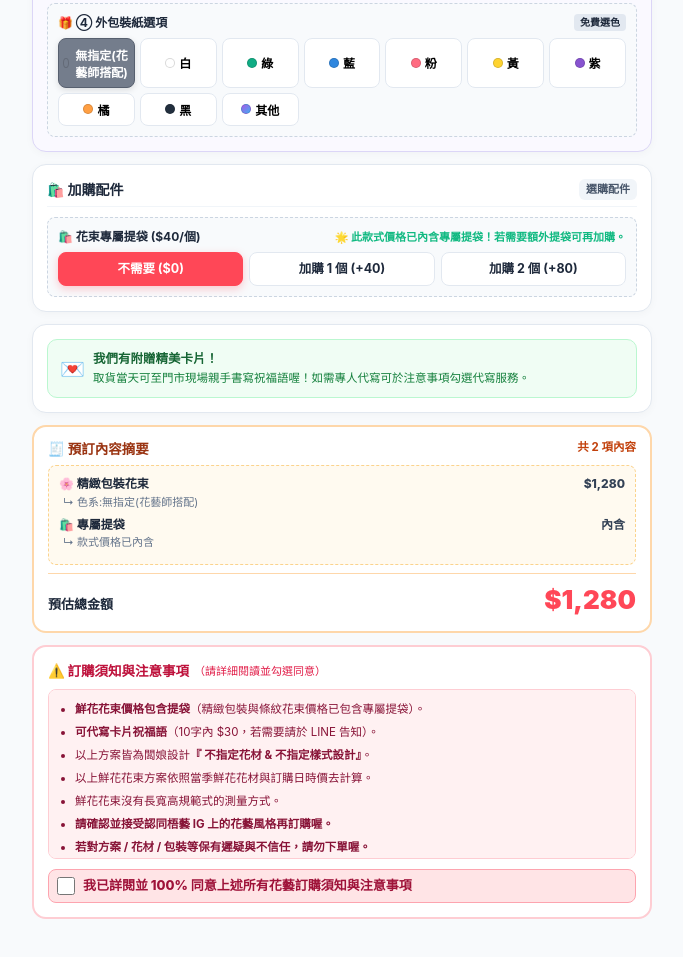
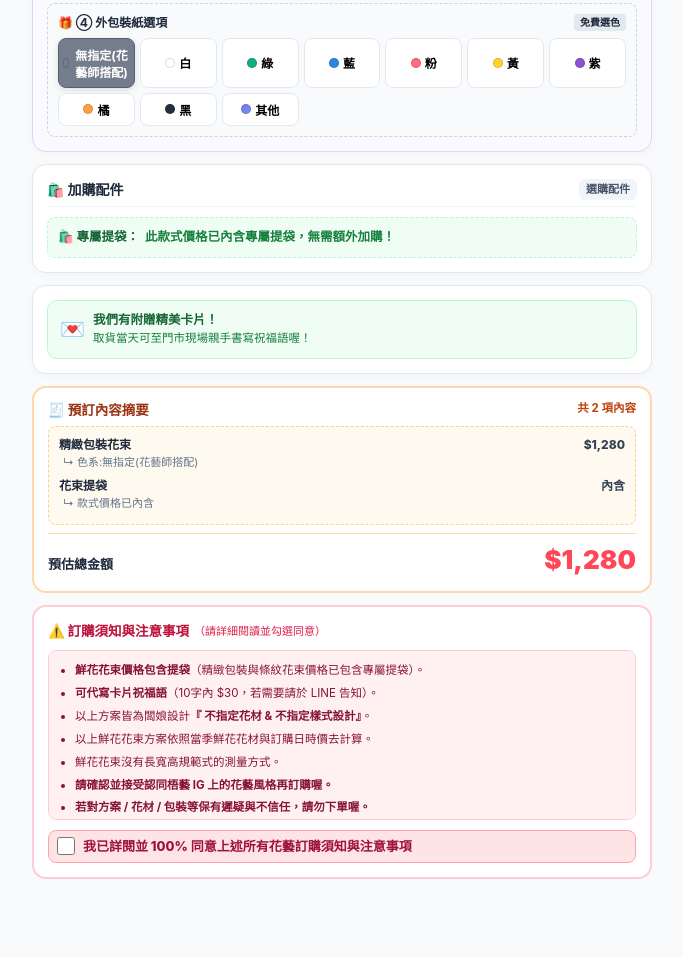
Before and after one commit to a0952015080-netizen/wuyi-flower2, a plain HTML site: page index.html in a window 1280 px wide. Shown: the part 1596-2553 px from the top of the page, without its empty margins (298-981 px from the left). Drawn offline with Linux system fonts and the light colour scheme.

Commit message:
Update index.html

```diff
--- a/index.html
+++ b/index.html
@@ -892,21 +892,28 @@
     </div>
   </div>
 
-  <!-- 4. 加購商品（僅留花束專屬提袋，精緻與條紋款已內含） -->
-  <div class="card">
+  <!-- 4. 加購商品（精緻與條紋花束已內含提袋不需選；其餘款式可選需要/不需要） -->
+  <div class="card" id="card-bag-addon">
     <div class="card-header">
       <span>🛍️ 加購配件</span>
       <span class="sec-badge">選購配件</span>
     </div>
-    <div class="sub-box" style="margin-top:0">
+    <!-- 情況 A: 此款式未附提袋，提供 需要/不需要 按鈕 -->
+    <div class="sub-box" id="box-bag-selector" style="margin-top:0">
       <div class="sub-title">
         <span>🛍️ 花束專屬提袋 ($40/個)</span>
-        <span id="bag-status-tip" style="color:#10b981;font-weight:bold;font-size:11px"></span>
-      </div>
-      <div class="btn-grid" id="grp-bag" style="grid-template-columns:repeat(3, 1fr)">
+        <span style="font-size:11px;color:#d6304d;font-weight:bold">（此款式未附提袋）</span>
+      </div>
+      <div class="btn-grid" id="grp-bag" style="grid-template-columns:1fr 1fr">
         <button type="button" class="btn-opt active" onclick="selBag(this, 0)">不需要 ($0)</button>
-        <button type="button" class="btn-opt" onclick="selBag(this, 40)">加購 1 個 (+40)</button>
-        <button type="button" class="btn-opt" onclick="selBag(this, 80)">加購 2 個 (+80)</button>
+        <button type="button" class="btn-opt" onclick="selBag(this, 40)">需要提袋 (+40)</button>
+      </div>
+    </div>
+    <!-- 情況 B: 精緻款與條紋款，已內含提袋提示，直接隱藏選擇按鈕 -->
+    <div class="sub-box" id="box-bag-included" style="margin-top:0;display:none;background:#f0fdf4;border-color:#bbf7d0">
+      <div style="font-size:12.5px;color:#166534;font-weight:bold;display:flex;align-items:center;gap:6px">
+        <span>🛍️ 專屬提袋：</span>
+        <span style="color:#15803d;font-weight:800">此款式價格已內含專屬提袋，無需額外加購！</span>
       </div>
     </div>
   </div>
@@ -917,7 +924,7 @@
       <span style="font-size:20px">💌</span>
       <div>
         <b>我們有附贈精美卡片！</b>
-        <div style="font-size:11.5px;color:#15803d;margin-top:1px">取貨當天可至門市現場親手書寫祝福語喔！如需專人代寫可於注意事項勾選代寫服務。</div>
+        <div style="font-size:11.5px;color:#15803d;margin-top:1px">取貨當天可至門市現場親手書寫祝福語喔！</div>
       </div>
     </div>
   </div>
@@ -1432,12 +1439,20 @@
 }
 
 function updateBagStatusTip() {
-  let tip = e('bag-status-tip');
-  if(!tip) return;
-  if(fl.style === '精緻' || fl.style.startsWith('條紋')) {
-    tip.textContent = '🌟 此款式價格已內含專屬提袋！若需要額外提袋可再加購。';
+  let boxSelector = e('box-bag-selector');
+  let boxIncluded = e('box-bag-included');
+  let isIncluded = (fl.style === '精緻' || fl.style.startsWith('條紋'));
+
+  if(isIncluded) {
+    if(boxSelector) boxSelector.style.display = 'none';
+    if(boxIncluded) boxIncluded.style.display = 'block';
+    bagFee = 0; // 已內含提袋，不需加價
   } else {
-    tip.textContent = '（甜筒 / 透包 / 點點 款式未含提袋，可依需求加購）';
+    if(boxSelector) boxSelector.style.display = 'block';
+    if(boxIncluded) boxIncluded.style.display = 'none';
+    // 若原先選中加購按鈕維持原狀，否則重設為預設不需要
+    let activeBtn = e('grp-bag') ? e('grp-bag').querySelector('.btn-opt.active') : null;
+    bagFee = activeBtn && activeBtn.textContent.includes('40') ? 40 : 0;
   }
 }
 
@@ -1770,15 +1785,16 @@
   if(fl.style === '精緻' && fl.wrap !== '無指定(花藝師搭配)') sp.push('包裝:' + fl.wrap);
 
   items.push({
-    name: '🌸 ' + fl.style + (fl.style.includes('包裝') ? '' : '包裝花束'),
+    name: fl.style + (fl.style.includes('包裝') ? '' : '包裝花束'),
     desc: sp.join(' / '),
     price: flT
   });
 
-  if(bagFee > 0) {
-    items.push({ name: '🛍️ 花束專屬提袋', desc: bagFee >= 80 ? '加購 2 個' : '加購 1 個', price: bagFee });
-  } else if(fl.style === '精緻' || fl.style.startsWith('條紋')) {
-    items.push({ name: '🛍️ 專屬提袋', desc: '款式價格已內含', price: 0 });
+  let isIncluded = (fl.style === '精緻' || fl.style.startsWith('條紋'));
+  if(isIncluded) {
+    items.push({ name: '花束提袋', desc: '款式價格已內含', price: 0 });
+  } else if(bagFee > 0) {
+    items.push({ name: '花束提袋', desc: '加購', price: bagFee });
   }
 
   return items;
@@ -1851,9 +1867,9 @@
 `【預訂品項與規格明細】\n` +
 `${itemsText}\n` +
 `----------------------------\n` +
-`💰 預估應付總額：${tot}\n` +
-`💌 門市附贈卡片：取貨時現場書寫\n` +
-`📍 取貨地址：台南市中西區友愛街93號\n` +
+`預估應付總額：${tot}\n` +
+`門市附贈卡片：取貨時現場書寫\n` +
+`取貨地址：台南市中西區友愛街93號\n` +
 `----------------------------\n` +
 `✅ 我已詳閱並同意梧藝IG花藝風格與訂購注意事項，請協助確認排單！謝謝！`;
 
```
